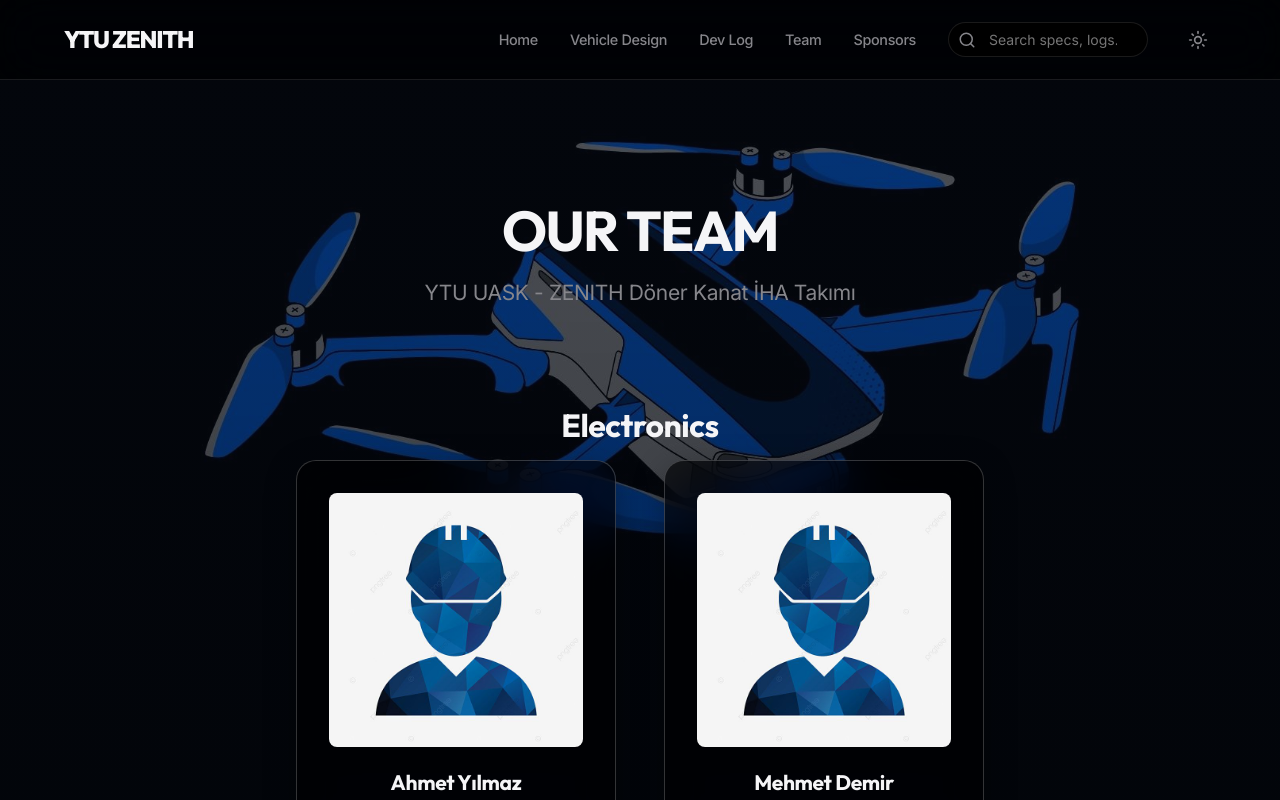
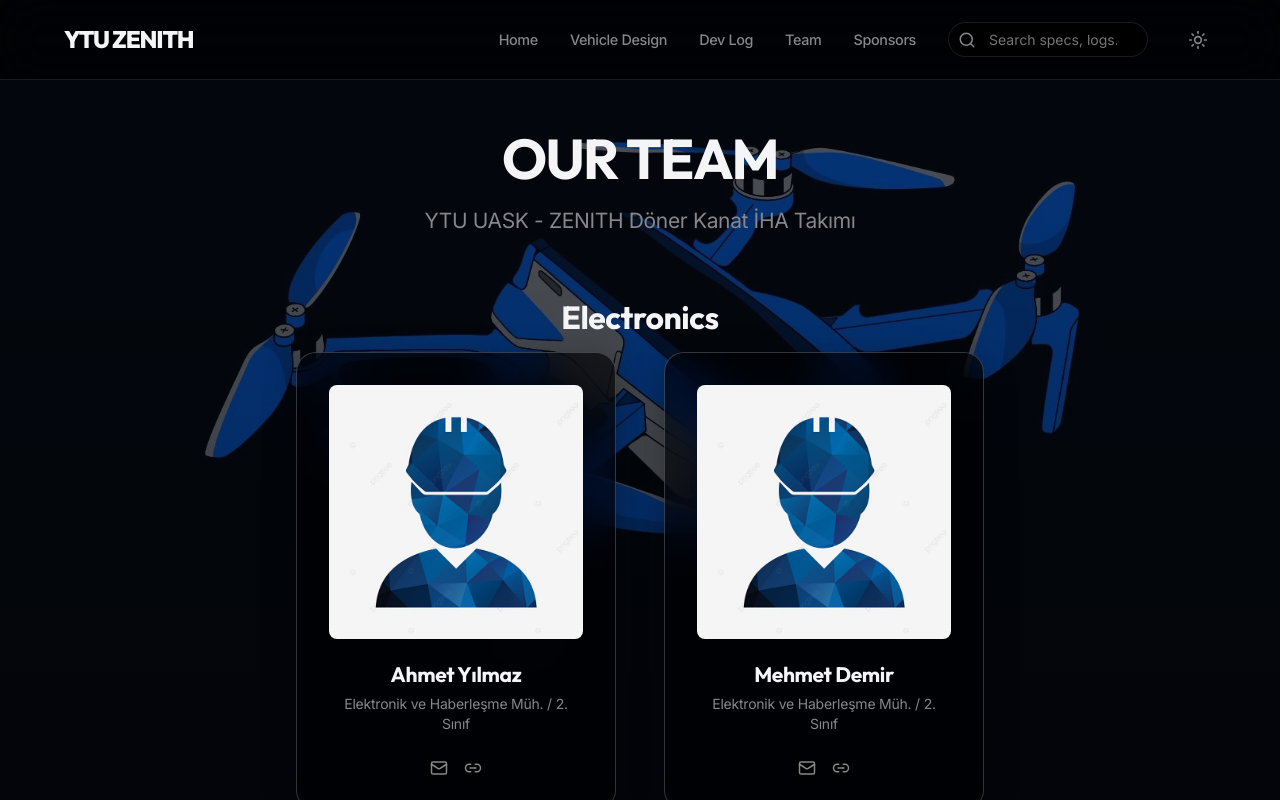
Before and after one commit to ayberkarslan/ZenithWeb, a React (Vite) app: page /team in a window 1280 px wide. Shown: the top 800 px of the page. Built offline with nearby package versions, Linux system fonts and the light colour scheme; no server answers.

Commit message:
adjust padding to sensible levels

```diff
--- a/src/pages/Team.tsx
+++ b/src/pages/Team.tsx
@@ -23,7 +23,7 @@ const teamData = {
 
 function TeamSection({ title, members }: { title: string, members: any[] }) {
   return (
-    <div style={{ marginTop: '100px', marginBottom: '180px' }} className="relative">
+    <div className="mb-32 mt-16 relative">
       <div className="relative z-10">
         <h2 className="text-3xl md:text-4xl font-bold mb-16 text-center tracking-wider">{title}</h2>
         <div className="team-grid">
@@ -61,10 +61,8 @@ function TeamSection({ title, members }: { title: string, members: any[] }) {
 export default function Team() {
   return (
     <div
-      className="min-h-screen relative"
+      className="pt-32 pb-32 min-h-screen relative"
       style={{
-        paddingTop: '200px',
-        paddingBottom: '250px',
         backgroundImage: 'linear-gradient(rgba(10, 20, 40, 0.3), rgba(5, 10, 20, 0.5)), url(/blueprint.jpg)',
         backgroundSize: 'cover',
         backgroundPosition: 'center',
```
